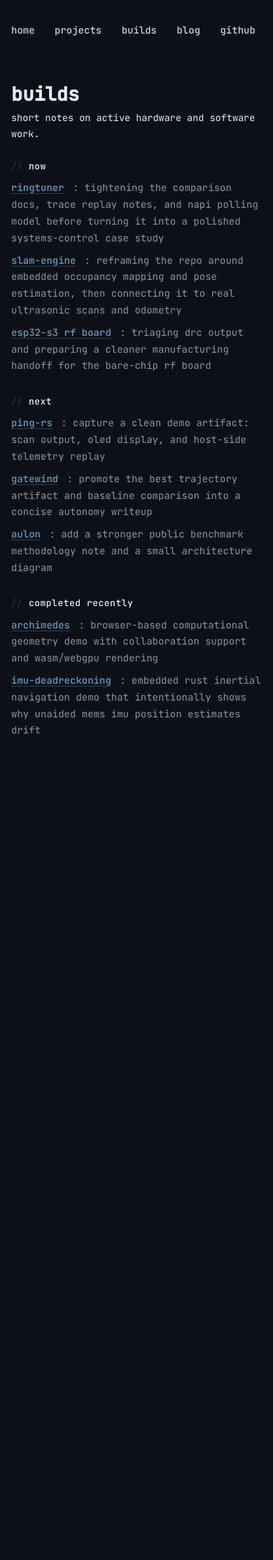
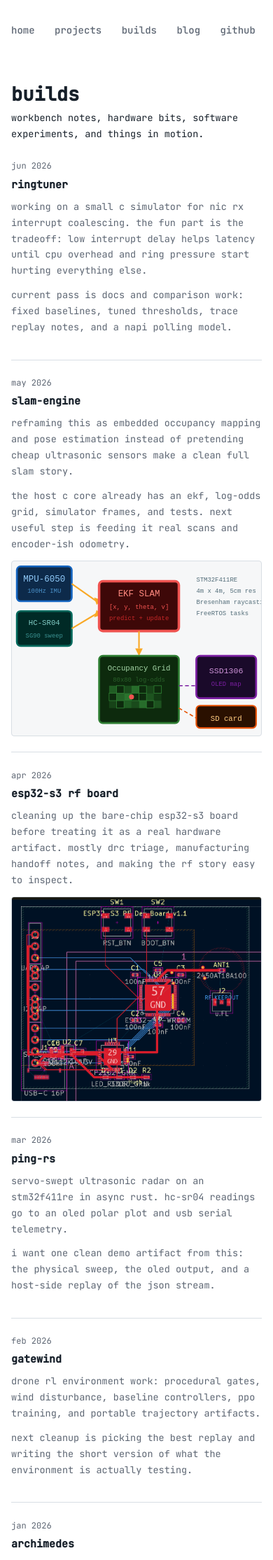
Before and after one commit to HueCodes/HueCodes.github.io, a Jekyll site: the page built from builds.md, in a window 390 px wide. Shown: the top 2229 px of the page at 70% size. Built offline with Jekyll 4.4.1, drawn with Linux system fonts in a browser that asks for light colours; before the commit the page ends 1116 px from its top, so only the background shows below that; some of the changed text lies outside the part shown.

Commit message:
Lighten site and rebuild builds stream
Signed-off-by: Hugh Ryan <197298026+HueCodes@users.noreply.github.com>

```diff
--- a/assets/css/style.css
+++ b/assets/css/style.css
@@ -1,15 +1,15 @@
 @import url('https://fonts.googleapis.com/css2?family=JetBrains+Mono:wght@400;500&display=swap');
 
 :root {
-  --text: #e6edf3;
-  --text-secondary: #8b949e;
-  --bg: #0d1117;
-  --surface: #161b22;
-  --border: #30363d;
-  --accent: #e6edf3;
-  --accent-hover: #ffffff;
-  --link: #6897bb;
-  --link-hover: #a5c9e3;
+  --text: #17202a;
+  --text-secondary: #5d6673;
+  --bg: #ffffff;
+  --surface: #f6f7f8;
+  --border: #d8dee4;
+  --accent: #17202a;
+  --accent-hover: #000000;
+  --link: #1f5f99;
+  --link-hover: #0b3f6f;
 }
 
 * {
@@ -19,8 +19,8 @@
 }
 
 ::selection {
-  background: rgba(230, 237, 243, 0.2);
-  color: #e6edf3;
+  background: rgba(31, 95, 153, 0.15);
+  color: var(--text);
 }
 
 ::-webkit-scrollbar {
@@ -37,7 +37,7 @@
 }
 
 ::-webkit-scrollbar-thumb:hover {
-  background: #484f58;
+  background: #a8b2bd;
 }
 
 body {
@@ -74,7 +74,7 @@ nav {
 
 nav a {
   margin-right: 1.25rem;
-  color: #c9d1d9;
+  color: var(--text-secondary);
   font-weight: 500;
   position: relative;
   text-decoration: none;
@@ -123,12 +123,12 @@ nav a:hover::after {
   font-size: 17px;
   font-weight: 600;
   margin-bottom: 0.35rem;
-  color: #e6edf3;
+  color: var(--text);
 }
 
 .intro-header p {
   font-size: 14px;
-  color: #c9d1d9;
+  color: var(--text-secondary);
   margin: 0 0 0.6rem 0;
 }
 
@@ -137,8 +137,8 @@ nav a:hover::after {
 }
 
 .photo:hover {
-  border-color: rgba(230, 237, 243, 0.4);
-  box-shadow: 0 0 15px rgba(230, 237, 243, 0.1);
+  border-color: #a8b2bd;
+  box-shadow: 0 4px 16px rgba(23, 32, 42, 0.08);
 }
 
 .intro-header .tagline {
@@ -150,7 +150,7 @@ nav a:hover::after {
 /* Divider */
 .divider {
   border: none;
-  border-top: 1px solid #30363d;
+  border-top: 1px solid var(--border);
   margin: 1.5rem 0;
 }
 
@@ -162,7 +162,7 @@ nav a:hover::after {
 .section h1 {
   font-size: 18px;
   font-weight: 600;
-  color: #e6edf3;
+  color: var(--text);
   margin-bottom: 0.75rem;
 }
 
@@ -179,7 +179,7 @@ nav a:hover::after {
 .section h2::before {
   content: '// ';
   opacity: 0.5;
-  color: #484f58;
+  color: var(--text-secondary);
 }
 
 .section a {
@@ -235,7 +235,7 @@ nav a:hover::after {
   margin: 0.4rem 0 0.6rem 1.75rem;
   padding-left: 0.85rem;
   border-left: 1px solid var(--border);
-  color: #c9d1d9;
+  color: var(--text-secondary);
 }
 
 /* Projects (open source page) */
@@ -258,6 +258,49 @@ nav a:hover::after {
   content: ": ";
 }
 
+/* Builds */
+.build-stream {
+  display: grid;
+  gap: 1.4rem;
+}
+
+.build-entry {
+  display: grid;
+  grid-template-columns: 84px minmax(0, 1fr);
+  gap: 1rem;
+  padding-bottom: 1.4rem;
+  border-bottom: 1px solid var(--border);
+}
+
+.build-meta {
+  color: var(--text-secondary);
+  font-size: 12px;
+  padding-top: 0.2rem;
+}
+
+.build-body h2 {
+  font-size: 15px;
+  font-weight: 600;
+  color: var(--text);
+  margin-bottom: 0.4rem;
+}
+
+.build-body p {
+  color: var(--text-secondary);
+  margin-bottom: 0.75rem;
+}
+
+.build-media {
+  display: block;
+  width: min(100%, 520px);
+  max-height: 320px;
+  object-fit: contain;
+  margin-top: 0.75rem;
+  border: 1px solid var(--border);
+  border-radius: 4px;
+  background: var(--surface);
+}
+
 /* Links section */
 .links {
   font-size: 14px;
@@ -269,7 +312,7 @@ nav a:hover::after {
 
 /* Blog */
 h2 {
-  color: #e6edf3;
+  color: var(--text);
 }
 
 .post-list {
@@ -294,7 +337,7 @@ h2 {
 .post h1 {
   font-size: 18px;
   font-weight: 600;
-  color: #e6edf3;
+  color: var(--text);
 }
 
 .post time {
@@ -305,7 +348,7 @@ h2 {
 .post footer {
   margin-top: 2.5rem;
   padding-top: 1rem;
-  border-top: 1px solid #30363d;
+  border-top: 1px solid var(--border);
   font-size: 14px;
 }
 
@@ -323,8 +366,8 @@ h2 {
   margin-top: 2rem;
   margin-bottom: 0.75rem;
   padding-bottom: 0.25rem;
-  border-bottom: 1px solid #30363d;
-  color: #e6edf3;
+  border-bottom: 1px solid var(--border);
+  color: var(--text);
 }
 
 .post h3 {
@@ -332,7 +375,7 @@ h2 {
   font-weight: 600;
   margin-top: 1.5rem;
   margin-bottom: 0.5rem;
-  color: #e6edf3;
+  color: var(--text);
 }
 
 .post h4 {
@@ -340,7 +383,7 @@ h2 {
   font-weight: 600;
   margin-top: 1.25rem;
   margin-bottom: 0.5rem;
-  color: #e6edf3;
+  color: var(--text);
 }
 
 .post p {
@@ -365,7 +408,7 @@ h2 {
   margin: 1.5rem auto;
   border-radius: 4px;
   border: 1px solid var(--border);
-  box-shadow: 0 2px 8px rgba(0, 0, 0, 0.3);
+  box-shadow: 0 2px 8px rgba(23, 32, 42, 0.08);
 }
 
 /* Figure captions - italic paragraph after image */
@@ -393,7 +436,7 @@ h2 {
   text-align: left;
   padding: 0.5rem 0.75rem;
   border: 1px solid var(--border);
-  color: #e6edf3;
+  color: var(--text);
 }
 
 .post td {
@@ -403,13 +446,13 @@ h2 {
 }
 
 .post tr:nth-child(even) {
-  background: rgba(22, 27, 34, 0.5);
+  background: var(--surface);
 }
 
 /* Strong text in posts */
 .post strong {
   font-weight: 600;
-  color: #e6edf3;
+  color: var(--text);
 }
 
 /* Blockquotes */
@@ -419,7 +462,7 @@ h2 {
   border-left: 3px solid var(--accent);
   background: var(--surface);
   font-style: italic;
-  color: #c9d1d9;
+  color: var(--text-secondary);
 }
 
 .post blockquote p {
@@ -434,7 +477,7 @@ code {
   padding: 0.15em 0.3em;
   border-radius: 3px;
   border: 1px solid var(--border);
-  color: var(--accent);
+  color: var(--text);
 }
 
 pre {
@@ -461,24 +504,24 @@ pre code {
 
 .work-list li {
   font-size: 14px;
-  color: #c9d1d9;
+  color: var(--text-secondary);
   margin-bottom: 0.5rem;
   line-height: 1.55;
 }
 
 .work-list li strong {
   font-family: 'JetBrains Mono', 'SF Mono', monospace;
-  color: #e6edf3;
+  color: var(--text);
 }
 
 .work-list .lang {
   font-size: 11px;
   font-family: 'JetBrains Mono', 'SF Mono', monospace;
-  color: #8b949e;
-  background: #161b22;
+  color: var(--text-secondary);
+  background: var(--surface);
   padding: 1px 6px;
   border-radius: 3px;
-  border: 1px solid #30363d;
+  border: 1px solid var(--border);
   margin: 0 2px;
 }
 
@@ -488,7 +531,7 @@ pre code {
 
 .view-all a {
   font-size: 13px;
-  color: #8b949e;
+  color: var(--text-secondary);
   text-decoration: none;
 }
 
@@ -542,7 +585,7 @@ pre code {
 .post .kill-chain {
   margin: 1.5rem 0 2rem;
   padding: 1rem;
-  background: rgba(22, 27, 34, 0.4);
+  background: var(--surface);
   border: 1px solid var(--border);
   border-radius: 4px;
 }
@@ -588,43 +631,52 @@ pre code {
   scroll-margin-top: 1rem;
 }
 
-/* Syntax highlighting (Rouge, GitHub dark) */
+/* Syntax highlighting (Rouge, light) */
 .highlight, .highlight .w {
-  color: #c9d1d9;
+  color: #24292f;
   background-color: transparent;
 }
 .highlight .k, .highlight .kd, .highlight .kn, .highlight .kp, .highlight .kr, .highlight .kv,
-.highlight .kt, .highlight .kc { color: #ff7b72; }
-.highlight .o, .highlight .ow { color: #ff7b72; }
-.highlight .sa, .highlight .nd, .highlight .ni, .highlight .ne { color: #ff7b72; }
+.highlight .kt, .highlight .kc { color: #cf222e; }
+.highlight .o, .highlight .ow { color: #cf222e; }
+.highlight .sa, .highlight .nd, .highlight .ni, .highlight .ne { color: #8250df; }
 .highlight .s, .highlight .sb, .highlight .sc, .highlight .dl, .highlight .sd, .highlight .s2,
 .highlight .se, .highlight .sh, .highlight .si, .highlight .sx, .highlight .s1, .highlight .ss,
-.highlight .sr { color: #a5d6ff; }
-.highlight .na { color: #79c0ff; }
-.highlight .nl { color: #79c0ff; font-weight: bold; }
-.highlight .no, .highlight .nv, .highlight .vc, .highlight .vg, .highlight .vi { color: #79c0ff; }
+.highlight .sr { color: #0a3069; }
+.highlight .na { color: #0550ae; }
+.highlight .nl { color: #0550ae; font-weight: bold; }
+.highlight .no, .highlight .nv, .highlight .vc, .highlight .vg, .highlight .vi { color: #0550ae; }
 .highlight .mh, .highlight .mf, .highlight .mb, .highlight .mi, .highlight .il,
-.highlight .mo, .highlight .mx, .highlight .m { color: #79c0ff; }
-.highlight .nt { color: #7ee787; }
-.highlight .nb { color: #ffa657; }
-.highlight .nc { color: #f0883e; font-weight: 600; }
-.highlight .nn { color: #ff7b72; font-weight: 600; }
-.highlight .nf { color: #d2a8ff; }
+.highlight .mo, .highlight .mx, .highlight .m { color: #0550ae; }
+.highlight .nt { color: #116329; }
+.highlight .nb { color: #953800; }
+.highlight .nc { color: #953800; font-weight: 600; }
+.highlight .nn { color: #cf222e; font-weight: 600; }
+.highlight .nf { color: #8250df; }
 .highlight .c, .highlight .ch, .highlight .cd, .highlight .cm, .highlight .cp, .highlight .cpf,
-.highlight .c1, .highlight .cs { color: #8b949e; font-style: italic; }
-.highlight .gr { color: #ffa198; }
-.highlight .gd { color: #ffa198; background-color: #490202; }
-.highlight .gi { color: #aff5b4; background-color: #04260f; }
-.highlight .gh { color: #79c0ff; font-weight: bold; }
-.highlight .gu { color: #79c0ff; }
+.highlight .c1, .highlight .cs { color: #6e7781; font-style: italic; }
+.highlight .gr { color: #cf222e; }
+.highlight .gd { color: #82071e; background-color: #ffebe9; }
+.highlight .gi { color: #116329; background-color: #dafbe1; }
+.highlight .gh { color: #0550ae; font-weight: bold; }
+.highlight .gu { color: #0550ae; }
 .highlight .gs { font-weight: bold; }
 .highlight .ge { font-style: italic; }
-.highlight .err { color: #f0f6fc; background-color: #b62324; }
-.highlight .p { color: #c9d1d9; }
+.highlight .err { color: #ffffff; background-color: #cf222e; }
+.highlight .p { color: #24292f; }
 
 /* Mobile */
 @media (max-width: 480px) {
   body {
     padding: 2rem 1rem;
   }
+
+  .build-entry {
+    grid-template-columns: 1fr;
+    gap: 0.25rem;
+  }
+
+  .build-meta {
+    padding-top: 0;
+  }
 }
--- a/builds.md
+++ b/builds.md
@@ -13,52 +13,62 @@ title: builds
 
 <div class="intro">
   <h1>builds</h1>
-  <p>short notes on active hardware and software work.</p>
+  <p>workbench notes, hardware bits, software experiments, and things in motion.</p>
 </div>
 
-<div class="section">
-  <h2>now</h2>
+<div class="build-stream">
+  <article class="build-entry">
+    <div class="build-meta">jun 2026</div>
+    <div class="build-body">
+      <h2>ringtuner</h2>
+      <p>working on a small c simulator for nic rx interrupt coalescing. the fun part is the tradeoff: low interrupt delay helps latency until cpu overhead and ring pressure start hurting everything else.</p>
+      <p>current pass is docs and comparison work: fixed baselines, tuned thresholds, trace replay notes, and a napi polling model.</p>
+    </div>
+  </article>
 
-  <div class="project">
-    <a href="https://github.com/HueCodes/ringtuner">ringtuner</a>
-    <span>tightening the comparison docs, trace replay notes, and napi polling model before turning it into a polished systems-control case study</span>
-  </div>
-  <div class="project">
-    <a href="/hardware/slam-engine/">slam-engine</a>
-    <span>reframing the repo around embedded occupancy mapping and pose estimation, then connecting it to real ultrasonic scans and odometry</span>
-  </div>
-  <div class="project">
-    <a href="/hardware/esp32-s3-rf-board/">esp32-s3 rf board</a>
-    <span>triaging drc output and preparing a cleaner manufacturing handoff for the bare-chip rf board</span>
-  </div>
+  <article class="build-entry">
+    <div class="build-meta">may 2026</div>
+    <div class="build-body">
+      <h2>slam-engine</h2>
+      <p>reframing this as embedded occupancy mapping and pose estimation instead of pretending cheap ultrasonic sensors make a clean full slam story.</p>
+      <p>the host c core already has an ekf, log-odds grid, simulator frames, and tests. next useful step is feeding it real scans and encoder-ish odometry.</p>
+      <img src="/assets/images/projects/slam-engine.svg" alt="slam-engine architecture sketch" class="build-media">
+    </div>
+  </article>
+
+  <article class="build-entry">
+    <div class="build-meta">apr 2026</div>
+    <div class="build-body">
+      <h2>esp32-s3 rf board</h2>
+      <p>cleaning up the bare-chip esp32-s3 board before treating it as a real hardware artifact. mostly drc triage, manufacturing handoff notes, and making the rf story easy to inspect.</p>
+      <img src="/assets/images/projects/esp32-s3-rf-board.jpg" alt="esp32-s3 rf development board" class="build-media">
+    </div>
+  </article>
+
+  <article class="build-entry">
+    <div class="build-meta">mar 2026</div>
+    <div class="build-body">
+      <h2>ping-rs</h2>
+      <p>servo-swept ultrasonic radar on an stm32f411re in async rust. hc-sr04 readings go to an oled polar plot and usb serial telemetry.</p>
+      <p>i want one clean demo artifact from this: the physical sweep, the oled output, and a host-side replay of the json stream.</p>
+    </div>
+  </article>
+
+  <article class="build-entry">
+    <div class="build-meta">feb 2026</div>
+    <div class="build-body">
+      <h2>gatewind</h2>
+      <p>drone rl environment work: procedural gates, wind disturbance, baseline controllers, ppo training, and portable trajectory artifacts.</p>
+      <p>next cleanup is picking the best replay and writing the short version of what the environment is actually testing.</p>
+    </div>
+  </article>
+
+  <article class="build-entry">
+    <div class="build-meta">jan 2026</div>
+    <div class="build-body">
+      <h2>archimedes</h2>
+      <p>browser computational geometry in rust, wasm, and webgpu. convex hulls, delaunay, polygon ops, robust predicates, and crdt-backed collaboration.</p>
+      <img src="/assets/images/projects/archimedes-critical-area.png" alt="archimedes critical area view" class="build-media">
+    </div>
+  </article>
 </div>
-
-<div class="section">
-  <h2>next</h2>
-
-  <div class="project">
-    <a href="/hardware/ping-rs/">ping-rs</a>
-    <span>capture a clean demo artifact: scan output, oled display, and host-side telemetry replay</span>
-  </div>
-  <div class="project">
-    <a href="https://github.com/HueCodes/Gatewind">gatewind</a>
-    <span>promote the best trajectory artifact and baseline comparison into a concise autonomy writeup</span>
-  </div>
-  <div class="project">
-    <a href="https://github.com/HueCodes/Aulon">aulon</a>
-    <span>add a stronger public benchmark methodology note and a small architecture diagram</span>
-  </div>
-</div>
-
-<div class="section">
-  <h2>completed recently</h2>
-
-  <div class="project">
-    <a href="https://huecodes.github.io/Archimedes/">archimedes</a>
-    <span>browser-based computational geometry demo with collaboration support and wasm/webgpu rendering</span>
-  </div>
-  <div class="project">
-    <a href="/hardware/imu-deadreckoning/">imu-deadreckoning</a>
-    <span>embedded rust inertial navigation demo that intentionally shows why unaided mems imu position estimates drift</span>
-  </div>
-</div>
```
Also changed, not shown: index.md (+19 -34 lines), projects.md (+1 -1 lines).
